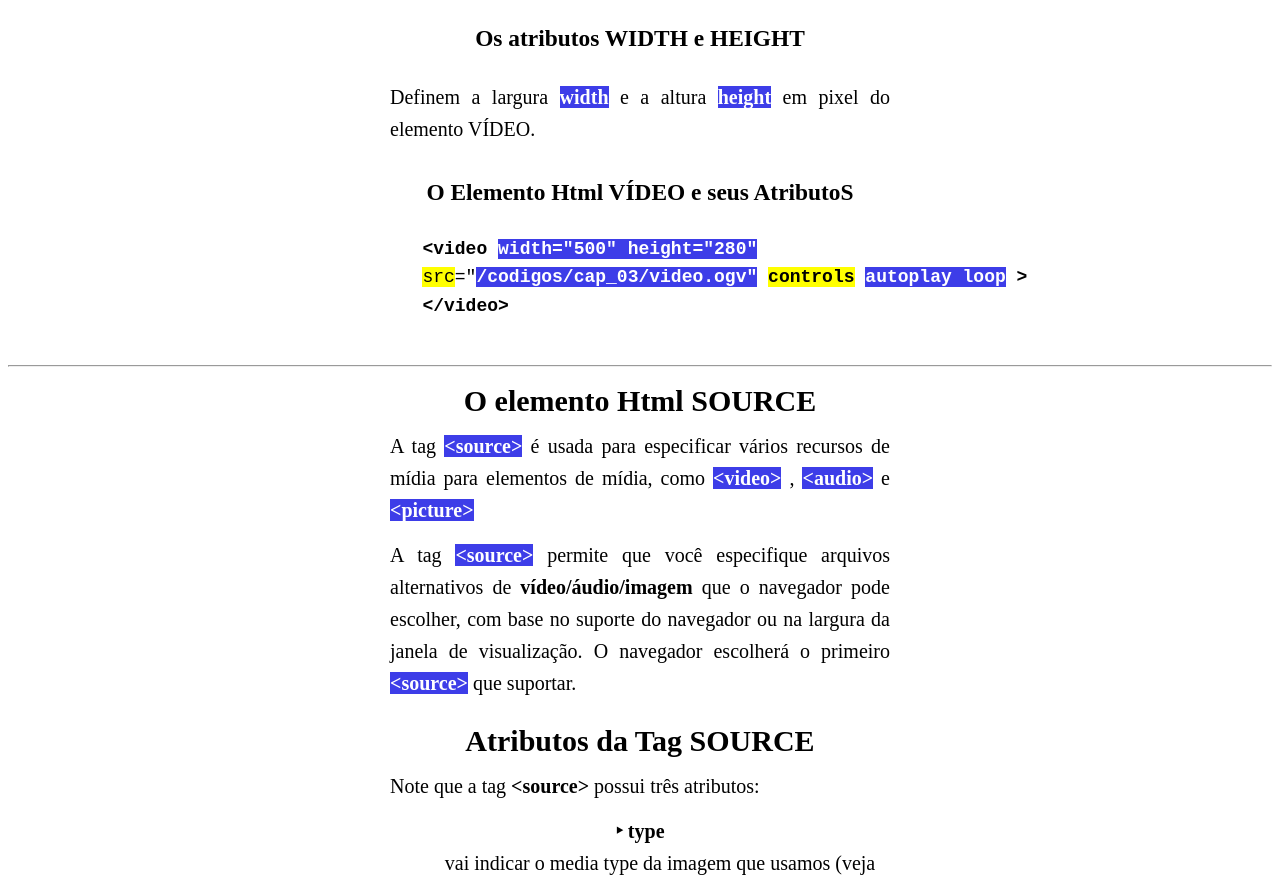
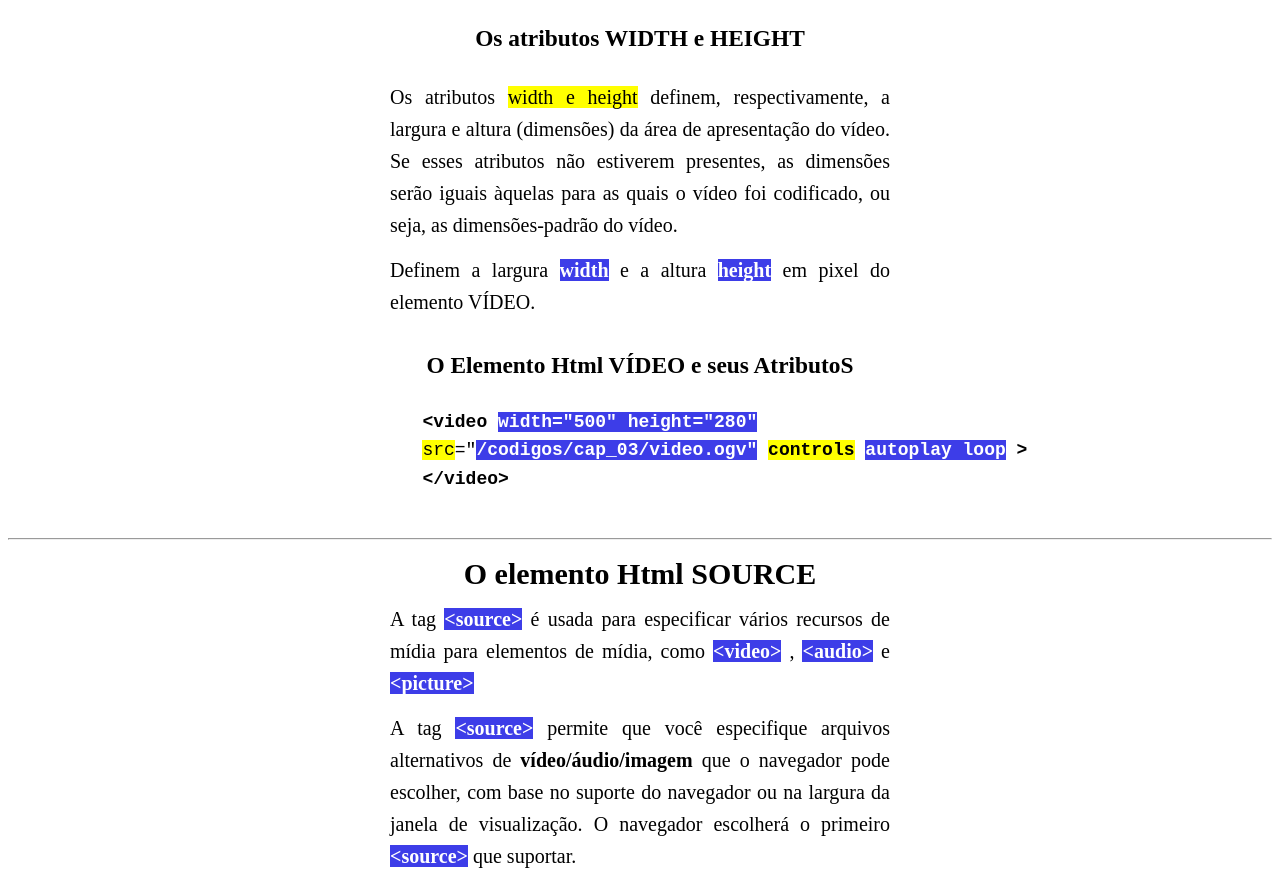
Before and after one commit to pedro-filho-81/aulas-html-css-javascript-1, a plain HTML site: page exemplos/livros-do-maujor/cap_03/video/video_com_width_height_7.html in a window 1280 px wide. Shown: the part 1086-1967 px from the top of the page. Drawn offline with Linux system fonts and the light colour scheme.

Commit message:
Update video_com_width_height_7.html

```diff
--- a/exemplos/livros-do-maujor/cap_03/video/video_com_width_height_7.html
+++ b/exemplos/livros-do-maujor/cap_03/video/video_com_width_height_7.html
@@ -83,6 +83,9 @@
       </P>
 
       <h3>Os atributos WIDTH e HEIGHT</h3>
+      <p>
+         Os atributos <mark>width e height</mark> definem, respectivamente, a largura e altura (dimensões) da área de apresentação do vídeo. Se esses atributos não estiverem presentes, as dimensões serão iguais àquelas para as quais o vídeo foi codificado, ou seja, as dimensões-padrão do vídeo.
+      </p>
       <P>
          Definem a largura <span>width</span> e a altura <span>height</span> em pixel do elemento VÍDEO.
       </P>
```
